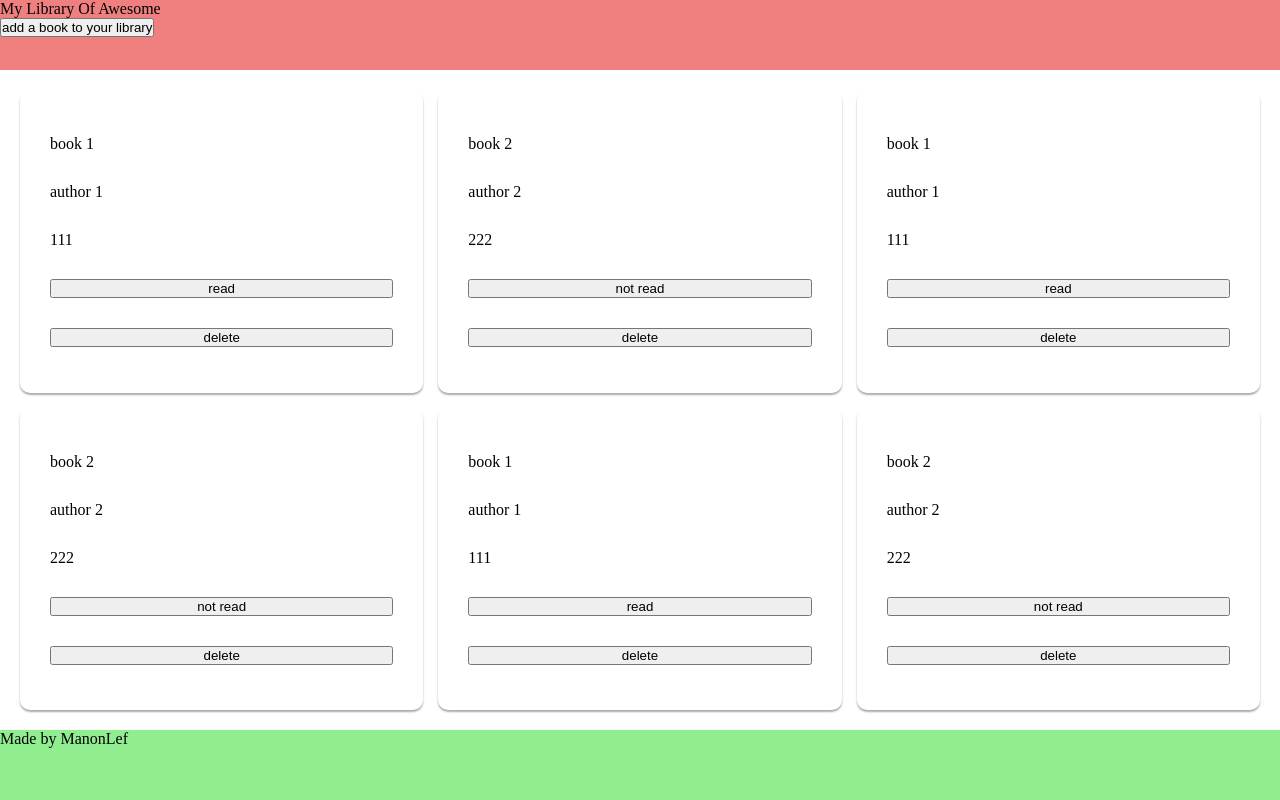
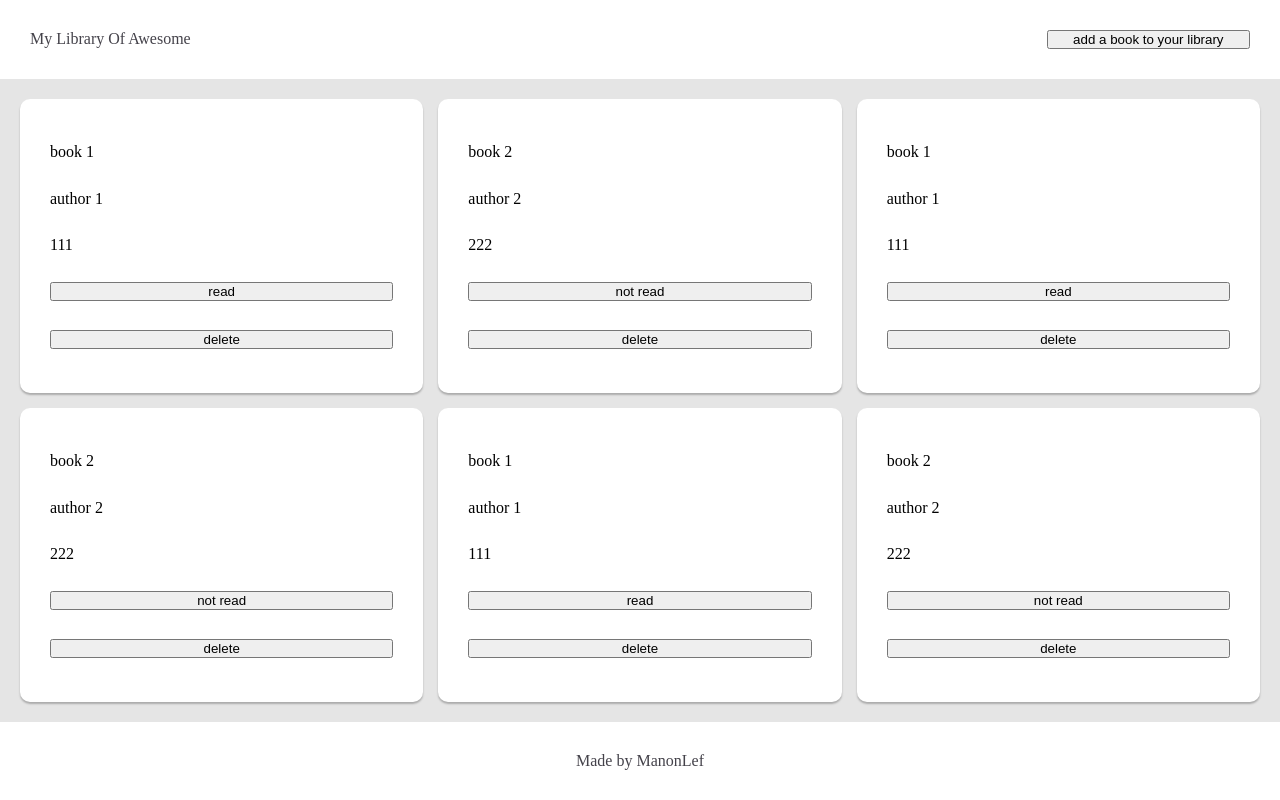
Before and after one commit to ManonLef/Library-Project, a website: page index.html in a window 1280 px wide. Drawn offline with Linux system fonts and the light colour scheme.

Commit message:
edit header and footer styling

```diff
--- a/style.css
+++ b/style.css
@@ -11,13 +11,17 @@ body {
 
 .grid-container {
   display: grid;
-  grid-template-rows: 70px auto 70px;
+  grid-template-rows: auto 1fr auto;
   height: 100vh;
   position: relative;
 }
 
 .header {
-  background-color: lightcoral;
+  background-color: white;
+  color: #44424a;
+  padding: 30px;
+  display: grid;
+  grid-template-columns: 5fr 1fr;
 }
 
 footer {
@@ -25,6 +29,7 @@ footer {
 }
 
 #books-container {
+  background-color: rgb(229, 229, 229);
   display: grid;
   grid-template-rows: repeat(auto-fit, minmax(200px, 0.5fr));
   grid-template-columns: repeat(auto-fit, minmax(300px, 1fr));
@@ -67,3 +72,11 @@ form {
   filter: blur(3px);
   opacity: 40%;
 }
+
+footer {
+  background-color: white;
+  color: #44424a;
+  padding: 30px;
+  display: flex;
+  justify-content: space-around;
+}
```
